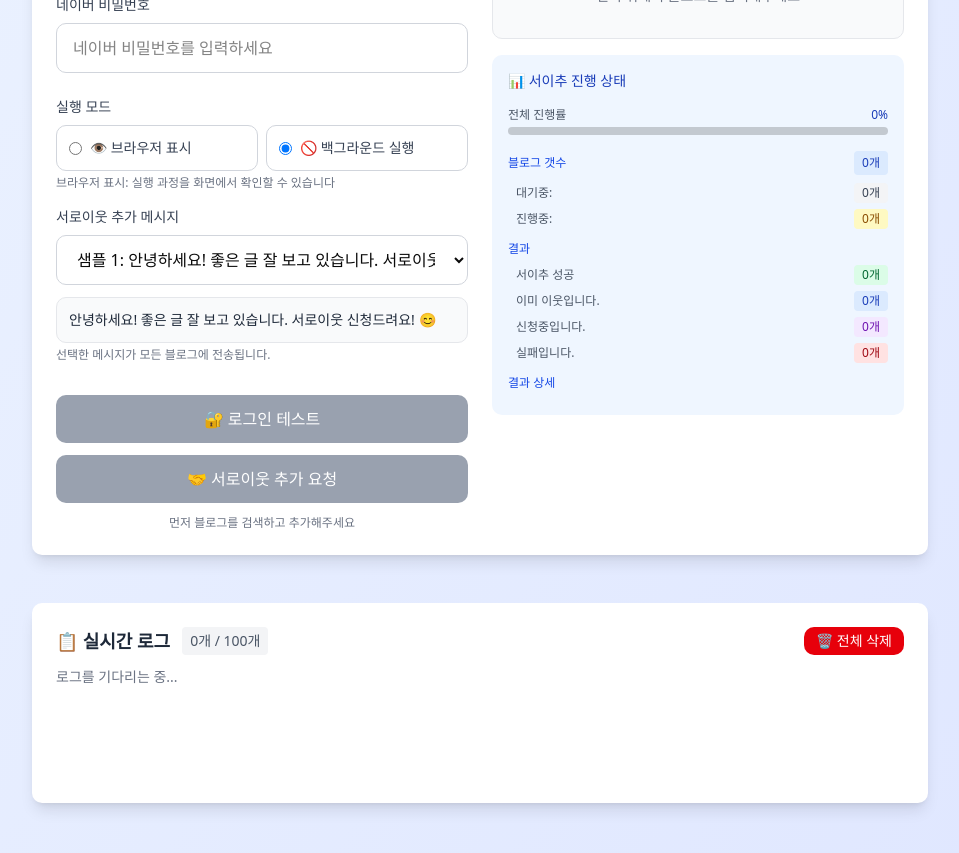
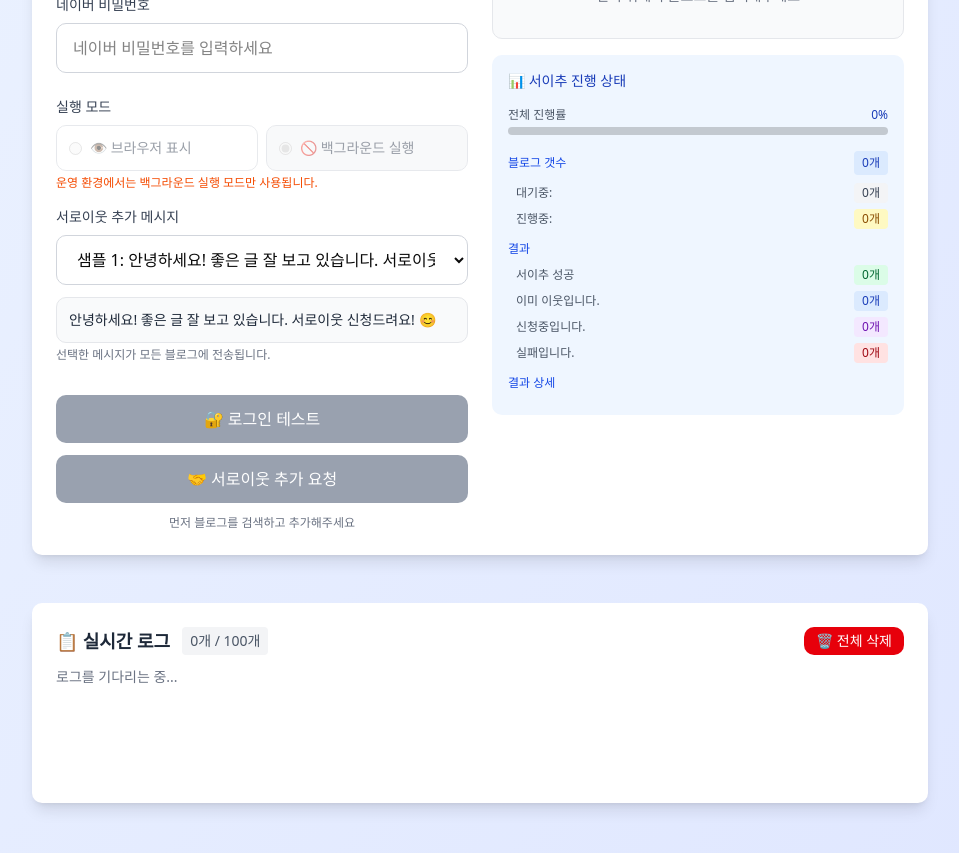
Before and after one commit to leo93k/test-app, a Next.js app: page /crawler in a window 1280 px wide. Shown: the part 900-1753 px from the top of the page, without its empty margins (288-1247 px from the left). Built offline with nearby package versions, Linux system fonts and the light colour scheme.

Commit message:
feat: 임시로 브라우저 표시 활성화

```diff
--- a/components/CrawlerTab/FriendRequestSection.tsx
+++ b/components/CrawlerTab/FriendRequestSection.tsx
@@ -42,7 +42,8 @@
     sample5: "블로그 운영 화이팅! 서로이웃 신청드립니다. 함께 성장해요! 🚀",
 };
 
-const isProduction = process.env.NODE_ENV === "production";
+const isProduction = true;
+// const isProduction = process.env.NODE_ENV === "production";
 
 export default function FriendRequestSection({
     username,
```
